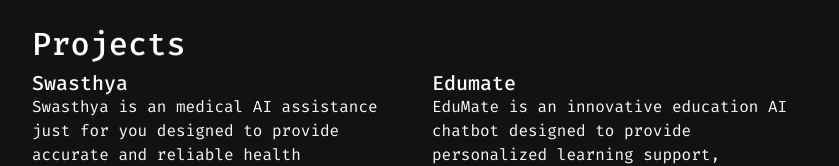
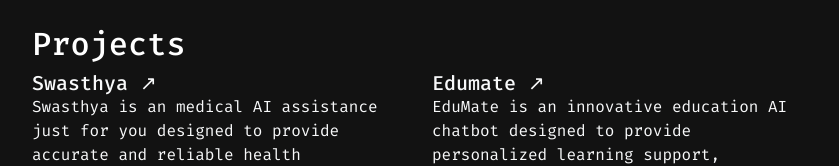
Before and after one commit to DivyanshTiwari20/site, a React (Vite) app: page / in a window 1280 px wide. Shown: the part 392-558 px from the top of the page, without its empty margins (220-1059 px from the left). Built offline with nearby package versions, Linux system fonts and the light colour scheme.

Commit message:
try adding nav section optn

```diff
--- a/package.json
+++ b/package.json
@@ -16,7 +16,8 @@
     "react-bootstrap": "^2.10.5",
     "react-dom": "^18.3.1",
     "react-icons": "^5.3.0",
-    "react-router-dom": "^6.26.2"
+    "react-router-dom": "^6.27.0",
+    "react-router-hash-link": "^2.4.3"
   },
   "devDependencies": {
     "@eslint/js": "^9.9.0",
--- a/src/App.jsx
+++ b/src/App.jsx
@@ -1,15 +1,25 @@
+// App.jsx
 import React from 'react';
 import Header from './components/Header';
 import Home from './components/Home';
 import Footer from './components/Footer';
+import About from './components/About'; // Import About component
+import { BrowserRouter as Router, Routes, Route } from 'react-router-dom';
+import BlogList from './components/BlogList';
 
 function App() {
   return (
-    <div className="App">
-      <Header />
-      <Home />
-      <Footer />
-    </div>
+    <Router>
+      <div className="App">
+        <Header />
+        <Routes>
+          <Route path="/" element={<Home />} />
+          <Route path="/about" element={<About />} />
+          <Route path="/blog" element={<BlogList />} />
+        </Routes>
+        <Footer />
+      </div>
+    </Router>
   );
 }
 
--- a/src/components/BlogList.jsx
+++ b/src/components/BlogList.jsx
@@ -1,4 +1,5 @@
 import React from 'react';
+import { HashLink as Link } from 'react-router-hash-link';
 
 function BlogList() {
   const blogs = [
@@ -19,7 +20,9 @@
         </div>
       ))}
     </div>
+
   );
+
 }
 
 export default BlogList;
--- a/src/components/Header.jsx
+++ b/src/components/Header.jsx
@@ -9,7 +9,7 @@
         <Navbar.Toggle aria-controls="basic-navbar-nav" />
         <Navbar.Collapse id="basic-navbar-nav" className="justify-content-end">
           <Nav>
-            <Nav.Link href="#about">about</Nav.Link>
+            <Nav.Link href="#About">about</Nav.Link>
             <Nav.Link href="#blog">blog</Nav.Link>
             <Nav.Link href="#contact">contact</Nav.Link>
           </Nav>
--- a/src/components/Home.jsx
+++ b/src/components/Home.jsx
@@ -1,6 +1,7 @@
 import React from 'react';
 import ProjectList from './ProjectList';
 import BlogList from './BlogList';
+import { HashLink as Link } from 'react-router-hash-link';
 
 function Home() {
   return (
--- a/src/components/ProjectList.jsx
+++ b/src/components/ProjectList.jsx
@@ -2,8 +2,8 @@
 
 function ProjectList() {
   const projects = [
-    { name: 'Swasthya', description: 'Swasthya is an medical AI assistance just for you designed to provide accurate and reliable health information to individuals seeking guidance on their well-being.', link: 'https://tel-ai.vercel.app/', },
-    { name: 'Edumate', description: 'EduMate is an innovative education AI chatbot designed to provide personalized learning support, guidance, and resources to students of all ages.', link: 'https://edumate-xygy.vercel.app/', },
+    { name: 'Swasthya ↗', description: 'Swasthya is an medical AI assistance just for you designed to provide accurate and reliable health information to individuals seeking guidance on their well-being.', link: 'https://tel-ai.vercel.app/', },
+    { name: 'Edumate ↗', description: 'EduMate is an innovative education AI chatbot designed to provide personalized learning support, guidance, and resources to students of all ages.', link: 'https://edumate-xygy.vercel.app/', },
     { name: 'Face emotion recognition model', description: 'It is an python CUI app that has capabilites to recognise your facial emotion using ML. ', link: '', repo: 'https://github.com/DivyanshTiwari20/DivyanshTiwari20-face-emotion-recognition-model' },
     { name: 'Film Recommendation chatbot', description: 'An chatbot app that can recomend you movies based on your mood.', link: '', repo: 'https://github.com/DivyanshTiwari20/film-recommender-chatbot' },
     // { name: 'tools', description: 'Your All-in-One Toolbox with Image to Base64, Domain Tools, IP Checker, and More!', link: 'https://tools.example.com', repo: 'https://github.com/suresh/tools' },
```
Also changed, not shown: 1 other file (tests, documents, lock files or other folders).
